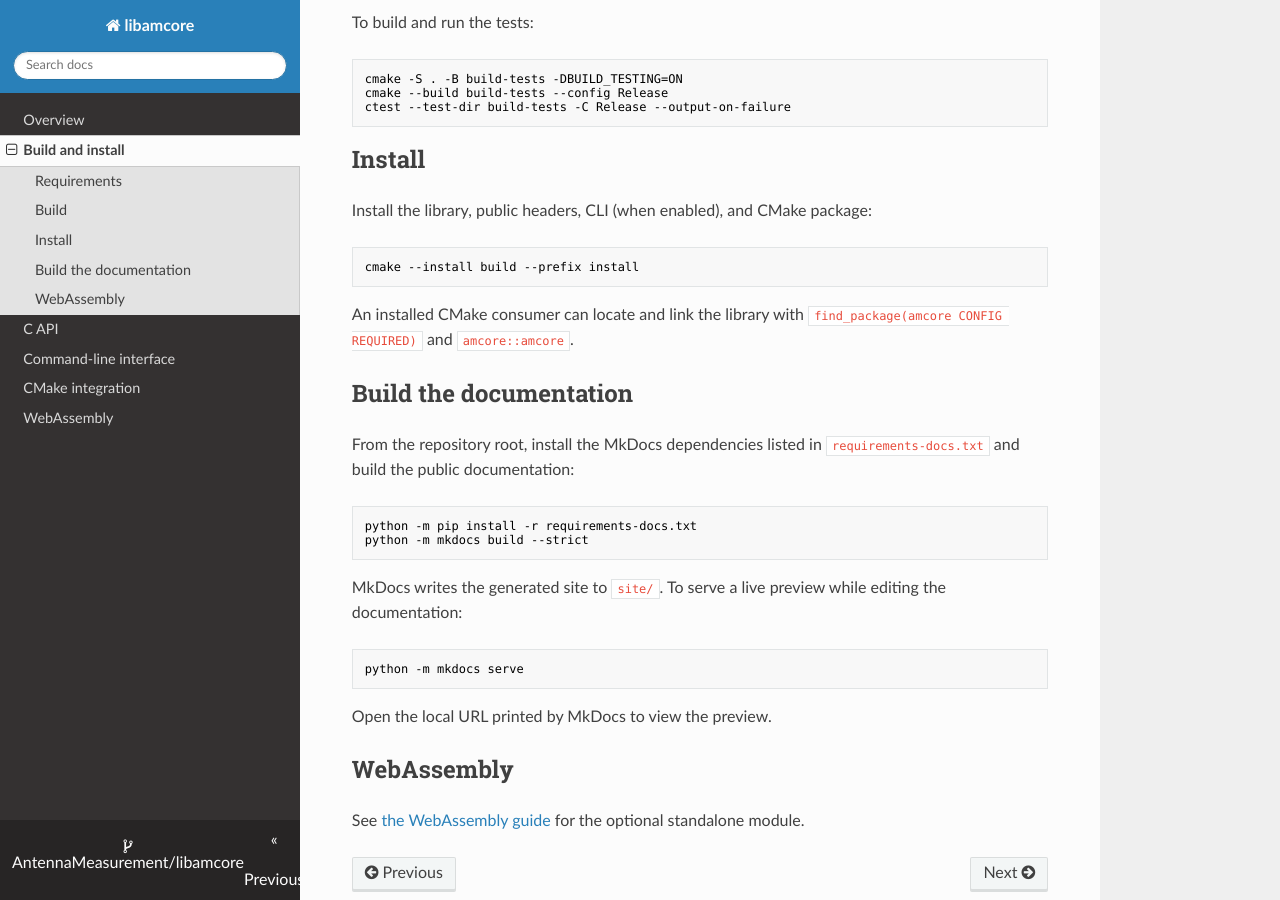
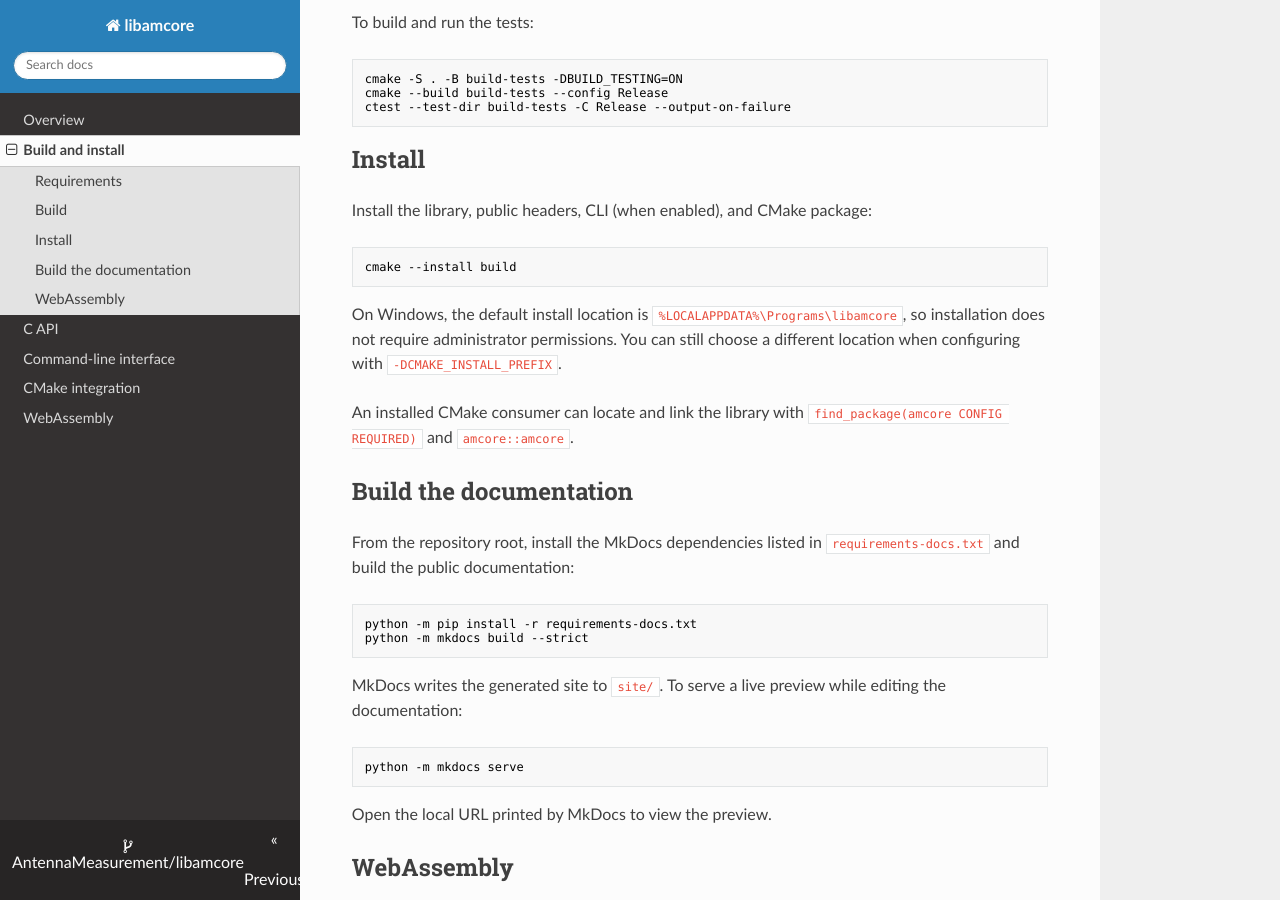
Before and after one commit to AntennaMeasurement/libamcore, an MkDocs documentation site: the page built from docs/public/getting-started.md, in a window 1280 px wide and 900 px high, scrolled down 594 px. Built offline with MkDocs 1.6.1, drawn with Linux system fonts in a browser that asks for light colours; nearby versions of some CDN libraries.

Commit message:
docs: update installation instructions for Windows to avoid requiring administrator permissions

````diff
--- a/CMakeLists.txt
+++ b/CMakeLists.txt
@@ -1,5 +1,10 @@
 # Last content update tag: v0.1.0
 cmake_minimum_required(VERSION 3.15)
+
+if(WIN32 AND NOT DEFINED CMAKE_INSTALL_PREFIX AND DEFINED ENV{LOCALAPPDATA})
+    set(CMAKE_INSTALL_PREFIX "$ENV{LOCALAPPDATA}/Programs/libamcore" CACHE PATH
+        "Install prefix for libamcore")
+endif()
 
 project(libamcore
     VERSION 0.6.1
--- a/docs/public/getting-started.md
+++ b/docs/public/getting-started.md
@@ -36,8 +36,13 @@ ctest --test-dir build-tests -C Release --output-on-failure
 Install the library, public headers, CLI (when enabled), and CMake package:
 
 ```sh
-cmake --install build --prefix install
+cmake --install build
 ```
+
+On Windows, the default install location is
+`%LOCALAPPDATA%\Programs\libamcore`, so installation does not require
+administrator permissions. You can still choose a different location when
+configuring with `-DCMAKE_INSTALL_PREFIX`.
 
 An installed CMake consumer can locate and link the library with
 `find_package(amcore CONFIG REQUIRED)` and `amcore::amcore`.
````
Also changed, not shown: CHANGELOG.md (+5 -0 lines), README.md (+6 -1 lines).
